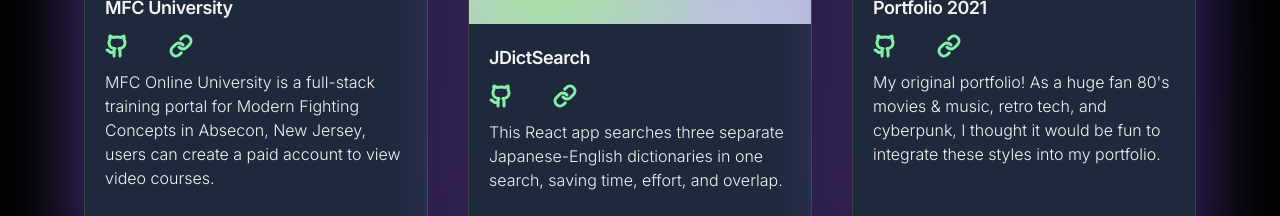
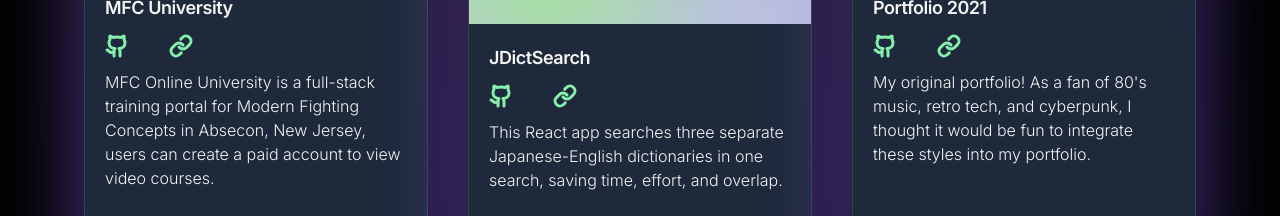
Before and after one commit to jrobinparker/portfolio-2025, a React (Vite) app: page / in a window 1280 px wide. Shown: the part 3279-3495 px from the top of the page. Built offline with nearby package versions, Linux system fonts and the light colour scheme; the HTML template or start-up script is replaced by a standard one.

Commit message:
Fix typo in projects description

```diff
--- a/src/components/Projects/projectsList.ts
+++ b/src/components/Projects/projectsList.ts
@@ -24,6 +24,6 @@ export default [
     link: "https://jp-og-portfolio.netlify.app",
     img: portfolioScreenshot,
     ghRepo: "https://github.com/jrobinparker/portfolio",
-    about: `My original portfolio! As a huge fan 80's movies & music, retro tech, and cyberpunk, I thought it would be fun to integrate these styles into my portfolio.`,
+    about: `My original portfolio! As a fan of 80's music, retro tech, and cyberpunk, I thought it would be fun to integrate these styles into my portfolio.`,
   },
 ];
```
